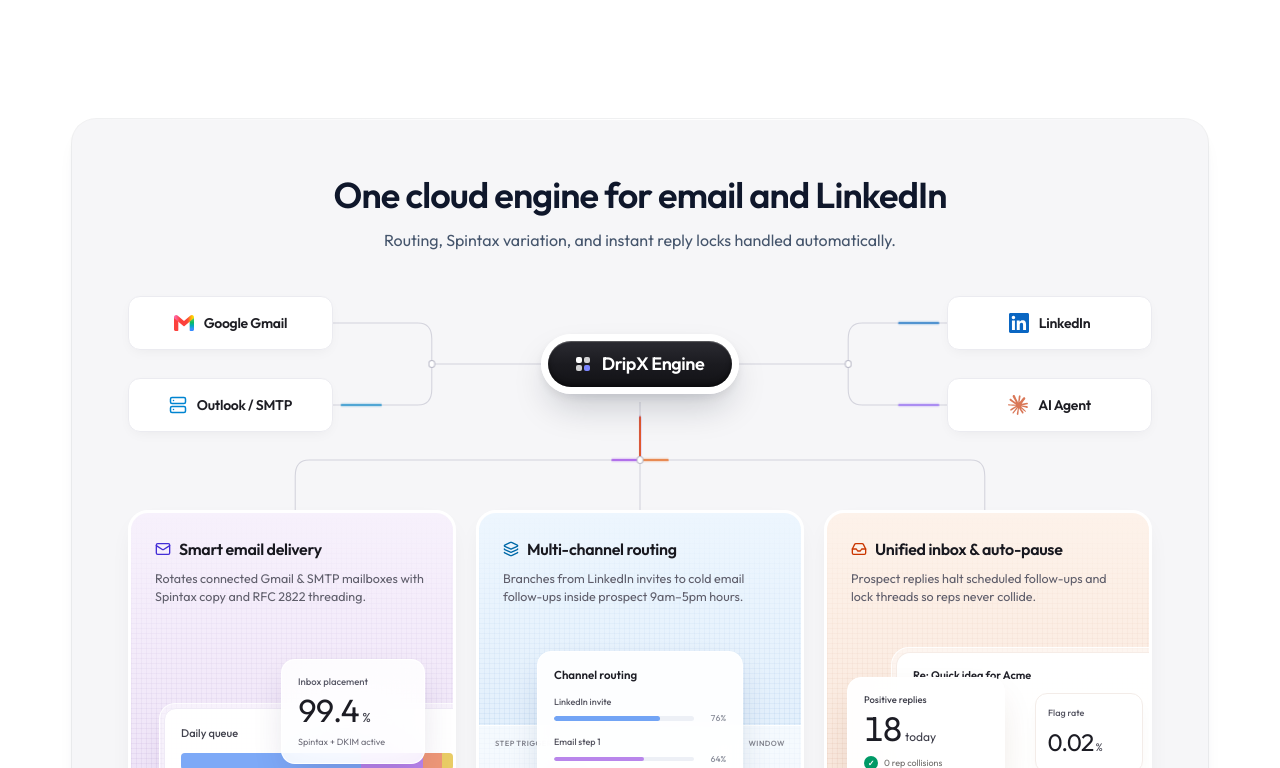
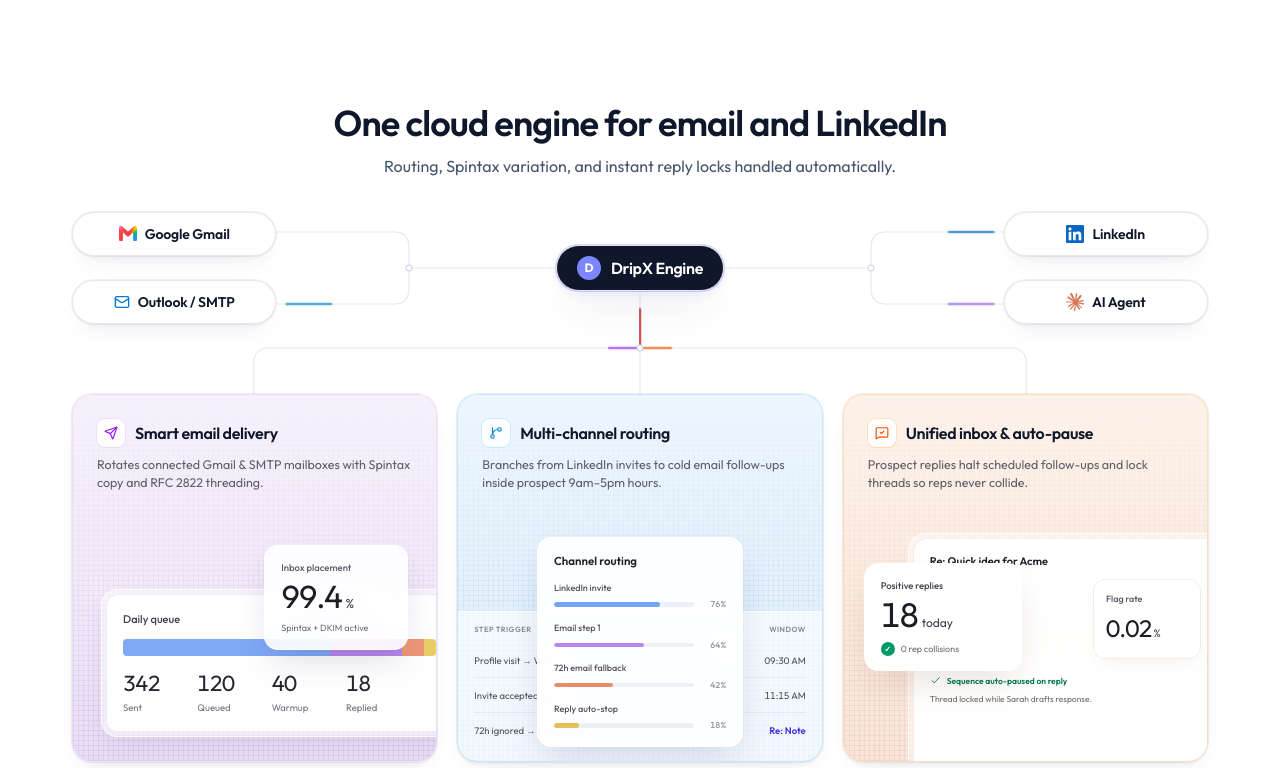
Before and after one commit to redoy49/dripx, a Next.js app: page / in a window 1280 px wide. Shown: the part 1652-2420 px from the top of the page. Built offline with nearby package versions, Linux system fonts and the light colour scheme.

Commit message:
polish(ui): flatten workflow canvas, compact pill sources, and refine card icons

```diff
--- a/app/(public)/_components/CloudWorkflowSection.jsx
+++ b/app/(public)/_components/CloudWorkflowSection.jsx
@@ -2,13 +2,13 @@
 
 import { useState } from "react";
 import Image from "next/image";
-import { Server } from "lucide-react";
+import { Mail } from "lucide-react";
 import OutboundBeamSvg from "./OutboundBeamSvg";
 import OutboundChannelCards from "./OutboundChannelCards";
 
 const LEFT_SOURCES = [
   { id: "gmail", label: "Google Gmail", logo: "/brands/gmail.svg", targetCard: "delivery", ring: "ring-rose-200" },
-  { id: "smtp", label: "Outlook / SMTP", icon: Server, targetCard: "delivery", ring: "ring-sky-200" },
+  { id: "smtp", label: "Outlook / SMTP", icon: Mail, targetCard: "delivery", ring: "ring-sky-200" },
 ];
 
 const RIGHT_SOURCES = [
@@ -38,71 +38,61 @@ export default function CloudWorkflowSection() {
         onClick={() => setSelectedSource((prev) => (prev === src.id ? null : src.id))}
         onMouseEnter={() => setHoveredSource(src.id)}
         onMouseLeave={() => setHoveredSource(null)}
-        className={`relative z-10 flex h-[54px] w-full items-center justify-center gap-2.5 rounded-[12px] border bg-white px-4 text-sm font-semibold text-[#1E1E24] transition-all duration-200 cursor-pointer ${
+        className={`relative z-10 flex h-11 w-full items-center justify-center gap-2 rounded-full border bg-white px-3.5 text-xs sm:text-sm font-semibold text-slate-900 transition-all duration-200 cursor-pointer ${
           selected
-            ? `border-slate-900/30 ring-2 ${src.ring} shadow-[0_10px_24px_-8px_rgba(15,23,42,0.14)]`
-            : "border-[#EBEBF0] shadow-[0_4px_14px_-4px_rgba(15,23,42,0.06)] hover:border-[#D4D4DE] hover:shadow-[0_8px_20px_-6px_rgba(15,23,42,0.1)]"
+            ? `border-slate-900/25 ring-2 ${src.ring} shadow-ring-elevated`
+            : "border-slate-200/90 shadow-ring-card hover:border-slate-300"
         }`}
       >
         {src.logo ? (
-          <Image src={src.logo} alt={src.label} width={20} height={20} className="h-5 w-5 object-contain shrink-0" />
+          <Image src={src.logo} alt={src.label} width={18} height={18} className="h-[18px] w-[18px] object-contain shrink-0" />
         ) : (
-          <Icon size={18} className="text-sky-600 shrink-0" />
+          <Icon size={16} className="text-[#0078D4] shrink-0" />
         )}
-        <span className="tracking-[-0.02em]">{src.label}</span>
+        <span className="tracking-[-0.01em] truncate">{src.label}</span>
       </button>
     );
   };
 
   return (
-    <section className="max-w-[1200px] mx-auto px-4 sm:px-6 lg:px-8 py-14">
-      <div className="relative w-full overflow-hidden rounded-3xl bg-[#F6F6F8] px-5 py-10 sm:px-9 sm:py-12 lg:px-14 lg:py-14 text-slate-900 shadow-ring-card">
-        <div
-          aria-hidden="true"
-          className="pointer-events-none absolute inset-x-0 top-0 h-px bg-gradient-to-r from-transparent via-white to-transparent"
-        />
-
+    <section className="max-w-[1200px] mx-auto px-4 sm:px-6 lg:px-8 py-8 sm:py-10">
+      <div className="relative w-full text-slate-900">
         {/* Header */}
         <header className="mx-auto max-w-2xl text-center">
           <h2 className="text-3xl sm:text-4xl font-semibold leading-[1.12] tracking-[-0.025em] text-slate-900">
             One cloud engine for email and LinkedIn
           </h2>
-          <p className="mt-3 text-sm sm:text-base text-slate-600">
+          <p className="mt-2.5 text-sm sm:text-base text-slate-600">
             Routing, Spintax variation, and instant reply locks handled automatically.
           </p>
         </header>
 
         {/* Interactive Hub + Animated Beam Connectors */}
-        <div className="relative mt-9 sm:mt-11">
+        <div className="relative mt-8">
           <OutboundBeamSvg activeSource={activeSource} activeCard={derivedCard} />
 
-          <div className="relative z-10 grid grid-cols-1 items-center gap-4 md:h-[136px] md:grid-cols-[20%_60%_20%] md:gap-0">
-            <div className="grid grid-cols-2 gap-3 md:flex md:flex-col md:justify-between md:gap-7">
+          <div className="relative z-10 grid grid-cols-1 items-center gap-3 md:h-[116px] md:grid-cols-[18%_64%_18%] md:gap-0">
+            <div className="grid grid-cols-2 gap-3 md:flex md:flex-col md:justify-between md:gap-6">
               {LEFT_SOURCES.map(renderSourceButton)}
             </div>
 
-            {/* Center Hub Pill */}
-            <div className="flex items-center justify-center py-2 md:py-0">
+            {/* Center Hub Pill (Consistent DripX Styling) */}
+            <div className="flex items-center justify-center py-1 md:py-0">
               <div
-                className={`rounded-full bg-white/95 border border-white p-[6px] transition-transform duration-200 shadow-[0_18px_36px_-8px_rgba(15,23,42,0.22),0_4px_12px_-2px_rgba(15,23,42,0.1)] ${
+                className={`inline-flex items-center gap-2.5 rounded-full border border-slate-200 bg-slate-900 px-5 py-2.5 text-white shadow-ring-elevated transition-transform duration-200 ${
                   activeSource ? "scale-[1.03]" : ""
                 }`}
               >
-                <div className="flex items-center justify-center gap-3 rounded-full px-7 py-3.5 bg-gradient-to-b from-[#2B2B32] via-[#1B1B20] to-[#121216] text-white shadow-[inset_0_1px_1px_rgba(255,255,255,0.25),inset_0_-2px_5px_rgba(0,0,0,0.55)]">
-                  <span className="inline-grid grid-cols-2 gap-0.5" aria-hidden="true">
-                    <span className="h-1.5 w-1.5 rounded-[2px] bg-white" />
-                    <span className="h-1.5 w-1.5 rounded-[2px] bg-white/80" />
-                    <span className="h-1.5 w-1.5 rounded-[2px] bg-white/80" />
-                    <span className="h-1.5 w-1.5 rounded-[2px] bg-indigo-400" />
-                  </span>
-                  <span className="text-[18px] font-semibold tracking-[-0.025em] leading-none">
-                    DripX Engine
-                  </span>
-                </div>
+                <span className="inline-flex h-6 w-6 items-center justify-center rounded-full bg-indigo-400 text-xs font-bold text-white">
+                  D
+                </span>
+                <span className="text-sm sm:text-base font-semibold tracking-[-0.02em] leading-none">
+                  DripX Engine
+                </span>
               </div>
             </div>
 
-            <div className="grid grid-cols-2 gap-3 md:flex md:flex-col md:justify-between md:gap-7">
+            <div className="grid grid-cols-2 gap-3 md:flex md:flex-col md:justify-between md:gap-6">
               {RIGHT_SOURCES.map(renderSourceButton)}
             </div>
           </div>
--- a/app/(public)/_components/OutboundBeamSvg.jsx
+++ b/app/(public)/_components/OutboundBeamSvg.jsx
@@ -1,28 +1,28 @@
 "use client";
 
 const INBOUND_BEAMS = [
-  { id: "gmail", d: "M 240 27 L 340 27 Q 356 27 356 43 L 356 68 L 490 68", color: "#EA4335", delay: "0s" },
-  { id: "smtp", d: "M 240 109 L 340 109 Q 356 109 356 93 L 356 68 L 490 68", color: "#0284C7", delay: "1.1s" },
-  { id: "linkedin", d: "M 960 27 L 860 27 Q 844 27 844 43 L 844 68 L 710 68", color: "#0A66C2", delay: "0.55s" },
-  { id: "ai", d: "M 960 109 L 860 109 Q 844 109 844 93 L 844 68 L 710 68", color: "#8B5CF6", delay: "1.65s" },
+  { id: "gmail", d: "M 216 22 L 340 22 Q 356 22 356 38 L 356 58 L 510 58", color: "#EA4335", delay: "0s" },
+  { id: "smtp", d: "M 216 94 L 340 94 Q 356 94 356 78 L 356 58 L 510 58", color: "#0284C7", delay: "1.1s" },
+  { id: "linkedin", d: "M 984 22 L 860 22 Q 844 22 844 38 L 844 58 L 690 58", color: "#0A66C2", delay: "0.55s" },
+  { id: "ai", d: "M 984 94 L 860 94 Q 844 94 844 78 L 844 58 L 690 58", color: "#8B5CF6", delay: "1.65s" },
 ];
 
 const OUTBOUND_BEAMS = [
-  { id: "delivery", d: "M 600 106 L 600 164 L 212 164 Q 196 164 196 180 L 196 214", color: "#9333EA", delay: "0.4s" },
-  { id: "routing", d: "M 600 106 L 600 214", color: "#2563EB", delay: "1.0s" },
-  { id: "inbox", d: "M 600 106 L 600 164 L 988 164 Q 1004 164 1004 180 L 1004 214", color: "#EA580C", delay: "1.6s" },
+  { id: "delivery", d: "M 600 84 L 600 138 L 208 138 Q 192 138 192 154 L 192 184", color: "#9333EA", delay: "0.4s" },
+  { id: "routing", d: "M 600 84 L 600 184", color: "#2563EB", delay: "1.0s" },
+  { id: "inbox", d: "M 600 84 L 600 138 L 992 138 Q 1008 138 1008 154 L 1008 184", color: "#EA580C", delay: "1.6s" },
 ];
 
 export default function OutboundBeamSvg({ activeSource, activeCard }) {
-  const strokeCls = (active) => (active ? "stroke-[#18181F]" : "stroke-[#D4D4DD]");
+  const strokeCls = (active) => (active ? "stroke-slate-900" : "stroke-slate-200");
 
   return (
     <svg
       aria-hidden="true"
-      viewBox="0 0 1200 214"
+      viewBox="0 0 1200 184"
       fill="none"
       preserveAspectRatio="none"
-      className="pointer-events-none absolute inset-x-0 top-0 hidden h-[214px] w-full md:block"
+      className="pointer-events-none absolute inset-x-0 top-0 hidden h-[184px] w-full md:block"
     >
       <defs>
         <filter id="dripx-beam-glow" x="-20%" y="-20%" width="140%" height="140%">
@@ -35,22 +35,22 @@ export default function OutboundBeamSvg({ activeSource, activeCard }) {
       </defs>
 
       {/* Left Top (Gmail) & Left Bottom (SMTP) -> Junction -> Center Hub */}
-      <path d="M 240 27 L 340 27 Q 356 27 356 43 L 356 68" vectorEffect="non-scaling-stroke" className={`transition-colors duration-200 ${strokeCls(activeSource === "gmail")}`} strokeWidth={activeSource === "gmail" ? 1.5 : 1.1} />
-      <path d="M 240 109 L 340 109 Q 356 109 356 93 L 356 68" vectorEffect="non-scaling-stroke" className={`transition-colors duration-200 ${strokeCls(activeSource === "smtp")}`} strokeWidth={activeSource === "smtp" ? 1.5 : 1.1} />
-      <path d="M 356 68 L 490 68" vectorEffect="non-scaling-stroke" className={`transition-colors duration-200 ${strokeCls(activeSource === "gmail" || activeSource === "smtp")}`} strokeWidth={activeSource === "gmail" || activeSource === "smtp" ? 1.5 : 1.1} />
+      <path d="M 216 22 L 340 22 Q 356 22 356 38 L 356 58" vectorEffect="non-scaling-stroke" className={`transition-colors duration-200 ${strokeCls(activeSource === "gmail")}`} strokeWidth={activeSource === "gmail" ? 1.5 : 1.1} />
+      <path d="M 216 94 L 340 94 Q 356 94 356 78 L 356 58" vectorEffect="non-scaling-stroke" className={`transition-colors duration-200 ${strokeCls(activeSource === "smtp")}`} strokeWidth={activeSource === "smtp" ? 1.5 : 1.1} />
+      <path d="M 356 58 L 510 58" vectorEffect="non-scaling-stroke" className={`transition-colors duration-200 ${strokeCls(activeSource === "gmail" || activeSource === "smtp")}`} strokeWidth={activeSource === "gmail" || activeSource === "smtp" ? 1.5 : 1.1} />
 
       {/* Right Top (LinkedIn) & Right Bottom (AI Agent) -> Junction -> Center Hub */}
-      <path d="M 960 27 L 860 27 Q 844 27 844 43 L 844 68" vectorEffect="non-scaling-stroke" className={`transition-colors duration-200 ${strokeCls(activeSource === "linkedin")}`} strokeWidth={activeSource === "linkedin" ? 1.5 : 1.1} />
-      <path d="M 960 109 L 860 109 Q 844 109 844 93 L 844 68" vectorEffect="non-scaling-stroke" className={`transition-colors duration-200 ${strokeCls(activeSource === "ai")}`} strokeWidth={activeSource === "ai" ? 1.5 : 1.1} />
-      <path d="M 844 68 L 710 68" vectorEffect="non-scaling-stroke" className={`transition-colors duration-200 ${strokeCls(activeSource === "linkedin" || activeSource === "ai")}`} strokeWidth={activeSource === "linkedin" || activeSource === "ai" ? 1.5 : 1.1} />
+      <path d="M 984 22 L 860 22 Q 844 22 844 38 L 844 58" vectorEffect="non-scaling-stroke" className={`transition-colors duration-200 ${strokeCls(activeSource === "linkedin")}`} strokeWidth={activeSource === "linkedin" ? 1.5 : 1.1} />
+      <path d="M 984 94 L 860 94 Q 844 94 844 78 L 844 58" vectorEffect="non-scaling-stroke" className={`transition-colors duration-200 ${strokeCls(activeSource === "ai")}`} strokeWidth={activeSource === "ai" ? 1.5 : 1.1} />
+      <path d="M 844 58 L 690 58" vectorEffect="non-scaling-stroke" className={`transition-colors duration-200 ${strokeCls(activeSource === "linkedin" || activeSource === "ai")}`} strokeWidth={activeSource === "linkedin" || activeSource === "ai" ? 1.5 : 1.1} />
 
       {/* Hub -> Bottom Junction -> 3 Cards */}
-      <path d="M 600 106 L 600 164" vectorEffect="non-scaling-stroke" className={`transition-colors duration-200 ${strokeCls(Boolean(activeCard || activeSource))}`} strokeWidth={activeCard || activeSource ? 1.4 : 1.1} />
-      <path d="M 600 164 L 212 164 Q 196 164 196 180 L 196 214" vectorEffect="non-scaling-stroke" className={`transition-colors duration-200 ${strokeCls(activeCard === "delivery")}`} strokeWidth={activeCard === "delivery" ? 1.5 : 1.1} />
-      <path d="M 600 164 L 600 214" vectorEffect="non-scaling-stroke" className={`transition-colors duration-200 ${strokeCls(activeCard === "routing")}`} strokeWidth={activeCard === "routing" ? 1.5 : 1.1} />
-      <path d="M 600 164 L 988 164 Q 1004 164 1004 180 L 1004 214" vectorEffect="non-scaling-stroke" className={`transition-colors duration-200 ${strokeCls(activeCard === "inbox")}`} strokeWidth={activeCard === "inbox" ? 1.5 : 1.1} />
+      <path d="M 600 84 L 600 138" vectorEffect="non-scaling-stroke" className={`transition-colors duration-200 ${strokeCls(Boolean(activeCard || activeSource))}`} strokeWidth={activeCard || activeSource ? 1.4 : 1.1} />
+      <path d="M 600 138 L 208 138 Q 192 138 192 154 L 192 184" vectorEffect="non-scaling-stroke" className={`transition-colors duration-200 ${strokeCls(activeCard === "delivery")}`} strokeWidth={activeCard === "delivery" ? 1.5 : 1.1} />
+      <path d="M 600 138 L 600 184" vectorEffect="non-scaling-stroke" className={`transition-colors duration-200 ${strokeCls(activeCard === "routing")}`} strokeWidth={activeCard === "routing" ? 1.5 : 1.1} />
+      <path d="M 600 138 L 992 138 Q 1008 138 1008 154 L 1008 184" vectorEffect="non-scaling-stroke" className={`transition-colors duration-200 ${strokeCls(activeCard === "inbox")}`} strokeWidth={activeCard === "inbox" ? 1.5 : 1.1} />
 
-      {/* Animated Thin Glowing Data Beams (normalized with pathLength=100) */}
+      {/* Animated Thin Glowing Data Beams */}
       {[...INBOUND_BEAMS, ...OUTBOUND_BEAMS].map((beam) => (
         <path
           key={beam.id}
@@ -67,9 +67,9 @@ export default function OutboundBeamSvg({ activeSource, activeCard }) {
       ))}
 
       {/* Junction Nodes */}
-      <circle cx="356" cy="68" r="3.5" fill="#ffffff" stroke="#B8B8C6" strokeWidth="1.2" />
-      <circle cx="844" cy="68" r="3.5" fill="#ffffff" stroke="#B8B8C6" strokeWidth="1.2" />
-      <circle cx="600" cy="164" r="3.5" fill="#ffffff" stroke="#B8B8C6" strokeWidth="1.2" />
+      <circle cx="356" cy="58" r="3" fill="#ffffff" stroke="#CBD5E1" strokeWidth="1.2" />
+      <circle cx="844" cy="58" r="3" fill="#ffffff" stroke="#CBD5E1" strokeWidth="1.2" />
+      <circle cx="600" cy="138" r="3" fill="#ffffff" stroke="#CBD5E1" strokeWidth="1.2" />
     </svg>
   );
 }
--- a/app/(public)/_components/OutboundChannelCards.jsx
+++ b/app/(public)/_components/OutboundChannelCards.jsx
@@ -1,7 +1,7 @@
 "use client";
 
 import { useState } from "react";
-import { Mail, Layers, Inbox, Check } from "lucide-react";
+import { Send, GitBranch, MessageSquareCheck, Check } from "lucide-react";
 
 const DELIVERY_SEGMENTS = [
   { id: "sent", label: "Sent", value: 342, pct: 66, color: "#7DA9F7" },
@@ -29,19 +29,21 @@ export default function OutboundChannelCards({ activeCard, onHoverCard }) {
   const [hoverStep, setHoverStep] = useState(null);
 
   return (
-    <div className="mt-8 grid grid-cols-1 gap-5 md:mt-[78px] md:grid-cols-3">
+    <div className="mt-6 grid grid-cols-1 gap-5 md:mt-[68px] md:grid-cols-3">
       {/* CARD 1: Smart Email Delivery (Lavender) */}
       <article
         onMouseEnter={() => onHoverCard("delivery")}
         onMouseLeave={() => onHoverCard(null)}
-        className={`group relative flex h-[368px] flex-col overflow-hidden rounded-[20px] border-[3px] border-white bg-gradient-to-b from-[#F7F1FC] via-[#F2E9F9] to-[#E9DDF5] transition-shadow duration-300 ${
-          activeCard === "delivery" ? "shadow-[0_16px_36px_-12px_rgba(88,48,140,0.2)]" : "shadow-[0_10px_28px_-10px_rgba(15,23,42,0.09)]"
+        className={`group relative flex h-[368px] flex-col overflow-hidden rounded-[20px] border border-purple-200/60 bg-gradient-to-b from-[#F7F1FC] via-[#F2E9F9] to-[#E9DDF5] transition-shadow duration-300 ${
+          activeCard === "delivery" ? "shadow-[0_16px_36px_-12px_rgba(88,48,140,0.2)]" : "shadow-ring-card"
         }`}
       >
         <div aria-hidden="true" className="pointer-events-none absolute inset-0" style={meshStyle("rgba(130, 95, 175, 0.11)")} />
         <div className="relative z-10 px-6 pt-6">
-          <div className="flex items-center gap-2 text-[#18181F]">
-            <Mail size={16} className="text-indigo-700" />
+          <div className="flex items-center gap-2.5 text-slate-900">
+            <span className="inline-flex h-7 w-7 items-center justify-center rounded-lg bg-white/90 text-purple-600 shadow-2xs ring-1 ring-purple-200/60">
+              <Send size={14} />
+            </span>
             <h3 className="text-[16px] font-semibold tracking-[-0.02em]">Smart email delivery</h3>
           </div>
           <p className="mt-2 text-[12.5px] leading-[1.48] text-[#5F5E6B]">
@@ -91,12 +93,14 @@ export default function OutboundChannelCards({ activeCard, onHoverCard }) {
       <article
         onMouseEnter={() => onHoverCard("routing")}
         onMouseLeave={() => onHoverCard(null)}
-        className={`group relative flex h-[368px] flex-col overflow-hidden rounded-[20px] border-[3px] border-white bg-gradient-to-b from-[#EDF6FE] via-[#E5F1FC] to-[#DCEAFB] transition-shadow duration-300 ${activeCard === "routing" ? "shadow-[0_16px_36px_-12px_rgba(25,75,145,0.2)]" : "shadow-[0_10px_28px_-10px_rgba(15,23,42,0.09)]"}`}
+        className={`group relative flex h-[368px] flex-col overflow-hidden rounded-[20px] border border-sky-200/70 bg-gradient-to-b from-[#EDF6FE] via-[#E5F1FC] to-[#DCEAFB] transition-shadow duration-300 ${activeCard === "routing" ? "shadow-[0_16px_36px_-12px_rgba(25,75,145,0.2)]" : "shadow-ring-card"}`}
       >
         <div aria-hidden="true" className="pointer-events-none absolute inset-0" style={meshStyle("rgba(60, 120, 195, 0.11)")} />
         <div className="relative z-10 px-6 pt-6">
-          <div className="flex items-center gap-2 text-[#18181F]">
-            <Layers size={16} className="text-sky-700" />
+          <div className="flex items-center gap-2.5 text-slate-900">
+            <span className="inline-flex h-7 w-7 items-center justify-center rounded-lg bg-white/90 text-sky-600 shadow-2xs ring-1 ring-sky-200/70">
+              <GitBranch size={14} />
+            </span>
             <h3 className="text-[16px] font-semibold tracking-[-0.02em]">Multi-channel routing</h3>
           </div>
           <p className="mt-2 text-[12.5px] leading-[1.48] text-[#5F5E6B]">
@@ -139,14 +143,16 @@ export default function OutboundChannelCards({ activeCard, onHoverCard }) {
       <article
         onMouseEnter={() => onHoverCard("inbox")}
         onMouseLeave={() => onHoverCard(null)}
-        className={`group relative flex h-[368px] flex-col overflow-hidden rounded-[20px] border-[3px] border-white bg-gradient-to-b from-[#FDF2EA] via-[#FBECE2] to-[#F8E4D8] transition-shadow duration-300 ${
-          activeCard === "inbox" ? "shadow-[0_16px_36px_-12px_rgba(165,85,40,0.2)]" : "shadow-[0_10px_28px_-10px_rgba(15,23,42,0.09)]"
+        className={`group relative flex h-[368px] flex-col overflow-hidden rounded-[20px] border border-orange-200/70 bg-gradient-to-b from-[#FDF2EA] via-[#FBECE2] to-[#F8E4D8] transition-shadow duration-300 ${
+          activeCard === "inbox" ? "shadow-[0_16px_36px_-12px_rgba(165,85,40,0.2)]" : "shadow-ring-card"
         }`}
       >
         <div aria-hidden="true" className="pointer-events-none absolute inset-0" style={meshStyle("rgba(185, 115, 70, 0.1)")} />
         <div className="relative z-10 px-6 pt-6">
-          <div className="flex items-center gap-2 text-[#18181F]">
-            <Inbox size={16} className="text-orange-700" />
+          <div className="flex items-center gap-2.5 text-slate-900">
+            <span className="inline-flex h-7 w-7 items-center justify-center rounded-lg bg-white/90 text-orange-600 shadow-2xs ring-1 ring-orange-200/70">
+              <MessageSquareCheck size={14} />
+            </span>
             <h3 className="text-[16px] font-semibold tracking-[-0.02em]">Unified inbox &amp; auto-pause</h3>
           </div>
           <p className="mt-2 text-[12.5px] leading-[1.48] text-[#5F5E6B]">
```
